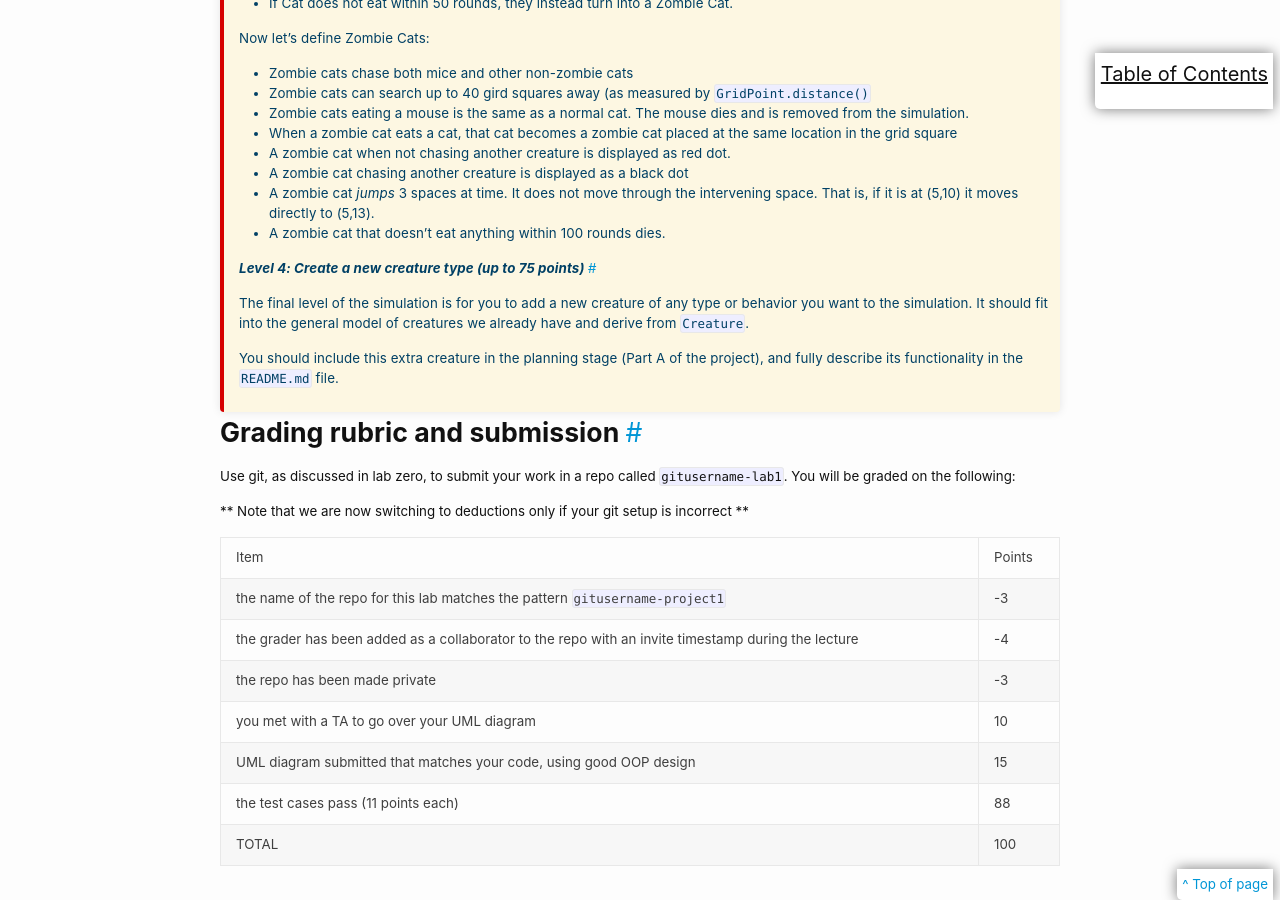
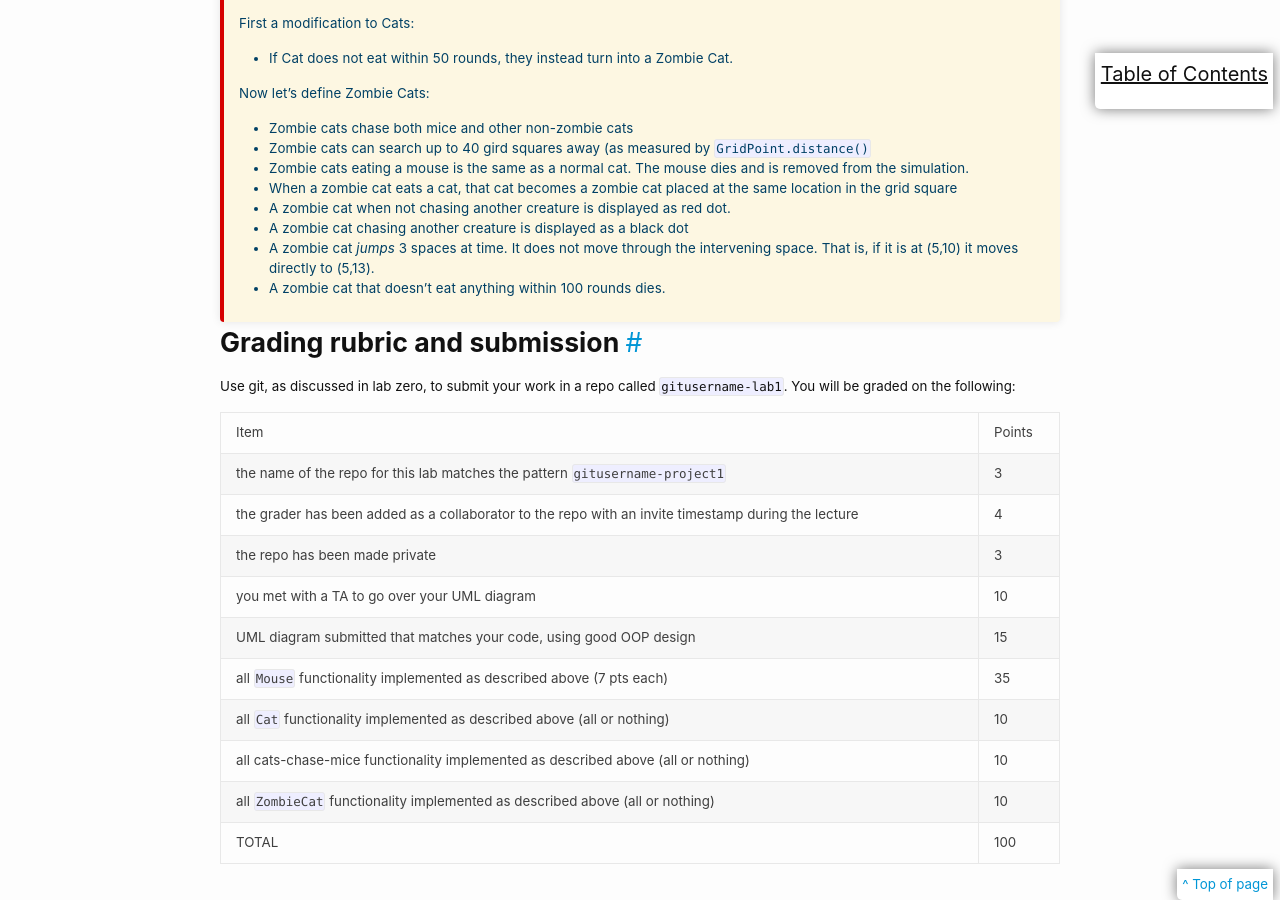
Before and after one commit to cs2113-s23/cs2113-s23.github.io, a Jekyll site: the page built from projects/project-1.md, in a window 1280 px wide and 900 px high, scrolled down 6650 px. Built offline with Jekyll 4.4.1, drawn with Linux system fonts in a browser that asks for light colours; some of the changed text lies outside the part shown.

Commit message:
project1

```diff
--- a/projects/project-1.md
+++ b/projects/project-1.md
@@ -248,6 +248,7 @@ For Part A, you should complete a UML diagram and discuss ut in a 5-minute meeti
 In your meeting, be prepared for feedback that you should incorporate into your project.
 
 </div>
+<br>
 
 ### Part B: Implementation (75 Points)
 
@@ -260,8 +261,9 @@ There are different levels of implementation you should complete. Note that in `
 Fully implement mice actions such that:
 * After 20 rounds of simulation time, a mouse produces a new baby mouse at the same location
 * A mouse dies after 30 rounds simulation time
-* A mouse randomly turns, changes directions 20% of the time
-* A mouse is displayed as a blue dot.
+* A mouse randomly changes directions 20% of the time
+* A mouse is displayed as a blue dot
+* The `Mouse` class must extend the `Creature` class using good OOP practices
 
 #### Level 1: Mice and Cats (up to 45 points)
 
@@ -300,25 +302,20 @@ Now let's define Zombie Cats:
 * A zombie cat *jumps* 3 spaces at time. It does not move through the intervening space. That is, if it is at (5,10) it moves directly to (5,13).
 * A zombie cat that doesn't eat anything within 100 rounds dies.
 
-#### Level 4: Create a new creature type (up to 75 points)
-
-The final level of the simulation is for you to add a new creature of any type or behavior you want to the simulation. It should fit into the general model of creatures we already have and derive from `Creature`.
-
-You should include this extra creature in the planning stage (Part A of the project), and fully describe its functionality in the `README.md` file.
-
 </div>
 
 # Grading rubric and submission
 
 Use git, as discussed in lab zero, to submit your work in a repo called `gitusername-lab1`. You will be graded on the following:
 
-** Note that we are now switching to deductions only if your git setup is incorrect **
-
 |Item | Points |
-|the name of the repo for this lab matches the pattern  `gitusername-project1` | -3 |
-|the grader has been added as a collaborator to the repo with an invite timestamp during the lecture| -4 |
-|the repo has been made private | -3 |
+|the name of the repo for this lab matches the pattern  `gitusername-project1` | 3 |
+|the grader has been added as a collaborator to the repo with an invite timestamp during the lecture| 4 |
+|the repo has been made private | 3 |
 |you met with a TA to go over your UML diagram | 10 |
 |UML diagram submitted that matches your code, using good OOP design | 15 |
-|the test cases pass (11 points each) | 88 |
+|all `Mouse` functionality implemented as described above (7 pts each)| 35 |
+|all `Cat` functionality implemented as described above (all or nothing) | 10 |
+|all cats-chase-mice functionality implemented as described above (all or nothing) | 10 |
+|all `ZombieCat` functionality implemented as described above (all or nothing) | 10 |
 |TOTAL | 100 |
```
Also changed, not shown: other parts of projects/project-1.md (+1 -1 lines).
